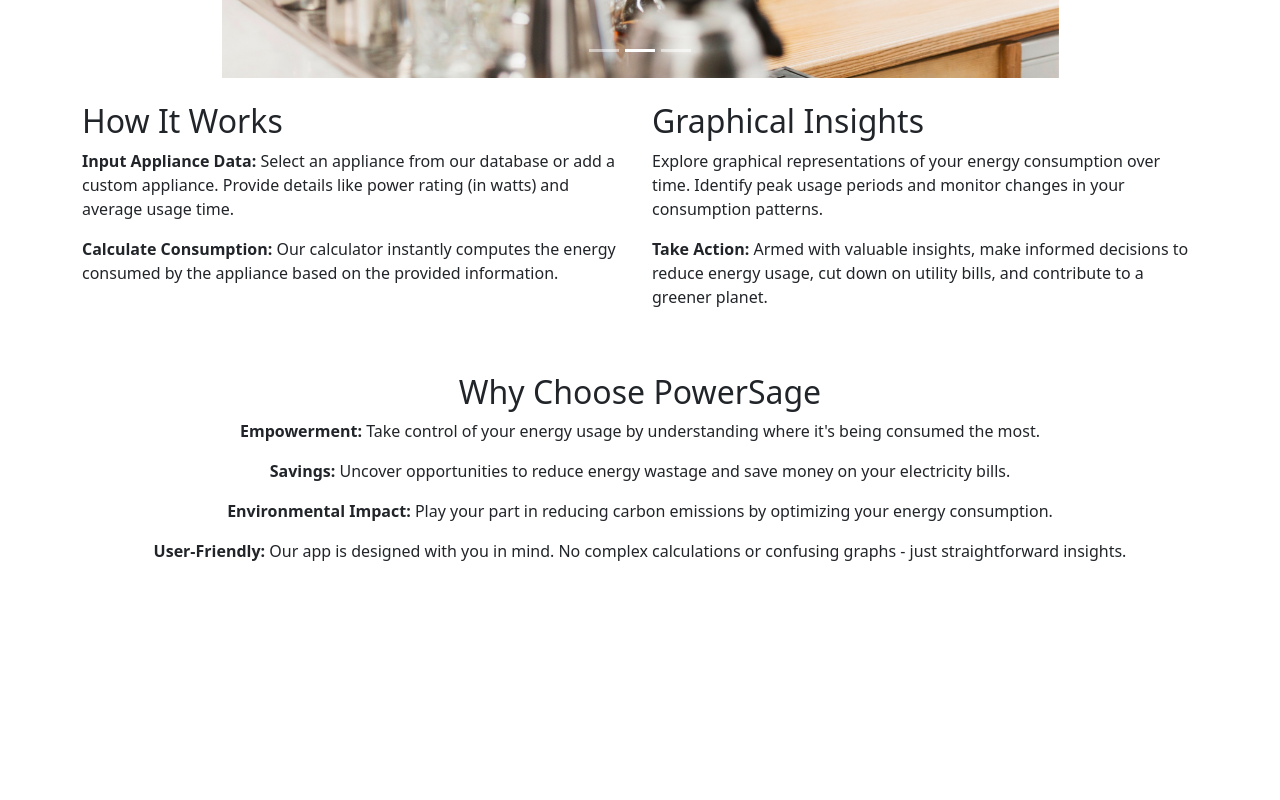
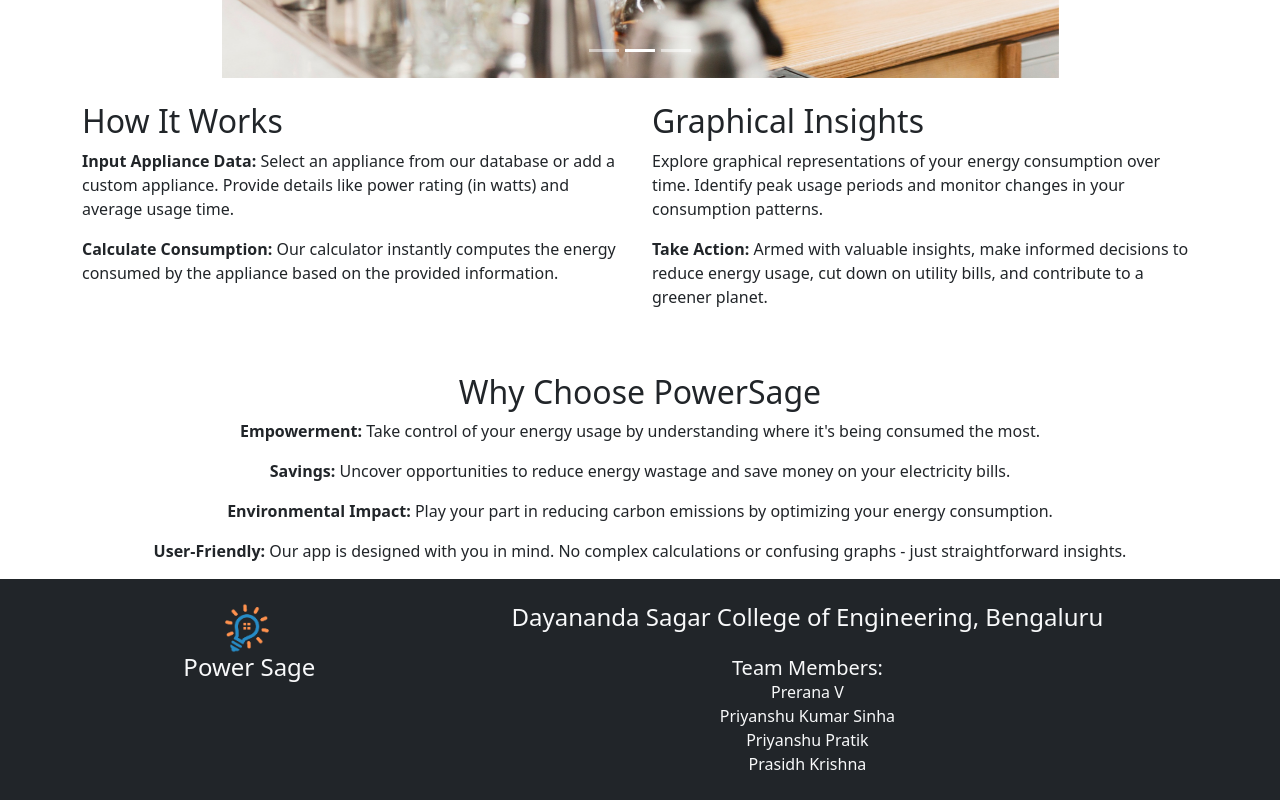
Before and after one commit to 1DS22CB038PRERANAV/PowerSage, a Next.js app: page / in a window 1280 px wide. Shown: the part 1037-1837 px from the top of the page. Before the commit the page ends 1616 px from the top, so only its background shows below. Built offline with nearby package versions, Linux system fonts and the light colour scheme; no server answers.

Commit message:
Added Footer

```diff
--- a/components/Footer.js
+++ b/components/Footer.js
@@ -1,9 +1,36 @@
-import React from 'react'
+import React from "react";
+import { Image } from "react-bootstrap";
 
 const Footer = () => {
   return (
-    <div>Footer</div>
-  )
-}
+    <footer className="bg-dark text-light text-center py-4">
+      <div className="container d-flex justify-content-between">
+        <div className="footer-left">
+          <Image
+            alt=""
+            src="/PowerSageLogo.png"
+            width="50"
+            height="50"
+            className="d-inline-block align-top"
+          />
+          &nbsp;
+          <h4 className="mb-0"> Power Sage</h4>
+        </div>
+        <div className="footer-right">
+          <h4 className="mb-2">
+            Dayananda Sagar College of Engineering, Bengaluru
+          </h4>
+          <h5 className="mb-0 mt-4">Team Members:</h5>
+          <ul className="mb-0">
+            <li>Prerana V</li>
+            <li>Priyanshu Kumar Sinha</li>
+            <li>Priyanshu Pratik</li>
+            <li>Prasidh Krishna</li>
+          </ul>
+        </div>
+      </div>
+    </footer>
+  );
+};
 
-export default Footer
+export default Footer;
--- a/pages/_app.js
+++ b/pages/_app.js
@@ -1,8 +1,11 @@
+import Footer from "@/components/Footer";
 import NavbarComponent from "@/components/NavbarComponent";
 import ProtectedRoute from "@/components/ProtectedRoute";
 import { AuthContextProvider } from "@/context/AuthContext";
 import "bootstrap/dist/css/bootstrap.min.css";
+import "@/styles/globals.css";
 import { useRouter } from "next/router";
+import { Container } from "react-bootstrap";
 
 const noAuthRequired = ["/", "/login", "/signup"];
 export default function App({ Component, pageProps }) {
@@ -10,6 +13,12 @@
   return (
     <AuthContextProvider>
       <NavbarComponent />
+      <Container
+        style={{
+          minHeight: "75vh",
+        }}
+        fluid
+      >
         {noAuthRequired.includes(router.pathname) ? (
           <Component {...pageProps} />
         ) : (
@@ -17,6 +26,8 @@
             <Component {...pageProps} />
           </ProtectedRoute>
         )}
+      </Container>
+      <Footer />
     </AuthContextProvider>
   );
 }
--- a/styles/globals.css
+++ b/styles/globals.css
@@ -1,107 +1,18 @@
-:root {
-  --max-width: 1100px;
-  --border-radius: 12px;
-  --font-mono: ui-monospace, Menlo, Monaco, 'Cascadia Mono', 'Segoe UI Mono',
-    'Roboto Mono', 'Oxygen Mono', 'Ubuntu Monospace', 'Source Code Pro',
-    'Fira Mono', 'Droid Sans Mono', 'Courier New', monospace;
-
-  --foreground-rgb: 0, 0, 0;
-  --background-start-rgb: 214, 219, 220;
-  --background-end-rgb: 255, 255, 255;
-
-  --primary-glow: conic-gradient(
-    from 180deg at 50% 50%,
-    #16abff33 0deg,
-    #0885ff33 55deg,
-    #54d6ff33 120deg,
-    #0071ff33 160deg,
-    transparent 360deg
-  );
-  --secondary-glow: radial-gradient(
-    rgba(255, 255, 255, 1),
-    rgba(255, 255, 255, 0)
-  );
-
-  --tile-start-rgb: 239, 245, 249;
-  --tile-end-rgb: 228, 232, 233;
-  --tile-border: conic-gradient(
-    #00000080,
-    #00000040,
-    #00000030,
-    #00000020,
-    #00000010,
-    #00000010,
-    #00000080
-  );
-
-  --callout-rgb: 238, 240, 241;
-  --callout-border-rgb: 172, 175, 176;
-  --card-rgb: 180, 185, 188;
-  --card-border-rgb: 131, 134, 135;
+footer {
+  /* position: sticky; */
+  bottom: 0;
+  width: 100%;
 }
 
-@media (prefers-color-scheme: dark) {
-  :root {
-    --foreground-rgb: 255, 255, 255;
-    --background-start-rgb: 0, 0, 0;
-    --background-end-rgb: 0, 0, 0;
-
-    --primary-glow: radial-gradient(rgba(1, 65, 255, 0.4), rgba(1, 65, 255, 0));
-    --secondary-glow: linear-gradient(
-      to bottom right,
-      rgba(1, 65, 255, 0),
-      rgba(1, 65, 255, 0),
-      rgba(1, 65, 255, 0.3)
-    );
-
-    --tile-start-rgb: 2, 13, 46;
-    --tile-end-rgb: 2, 5, 19;
-    --tile-border: conic-gradient(
-      #ffffff80,
-      #ffffff40,
-      #ffffff30,
-      #ffffff20,
-      #ffffff10,
-      #ffffff10,
-      #ffffff80
-    );
-
-    --callout-rgb: 20, 20, 20;
-    --callout-border-rgb: 108, 108, 108;
-    --card-rgb: 100, 100, 100;
-    --card-border-rgb: 200, 200, 200;
-  }
+.footer-left {
+  width: 30%;
 }
 
-* {
-  box-sizing: border-box;
-  padding: 0;
-  margin: 0;
+.footer-right {
+  width: 70%;
 }
 
-html,
-body {
-  max-width: 100vw;
-  overflow-x: hidden;
+footer ul {
+  list-style-type: none;
+  padding-left: 0;
 }
-
-body {
-  color: rgb(var(--foreground-rgb));
-  background: linear-gradient(
-      to bottom,
-      transparent,
-      rgb(var(--background-end-rgb))
-    )
-    rgb(var(--background-start-rgb));
-}
-
-a {
-  color: inherit;
-  text-decoration: none;
-}
-
-@media (prefers-color-scheme: dark) {
-  html {
-    color-scheme: dark;
-  }
-}
```
Lines whose indentation alone changed are shown as unchanged.
